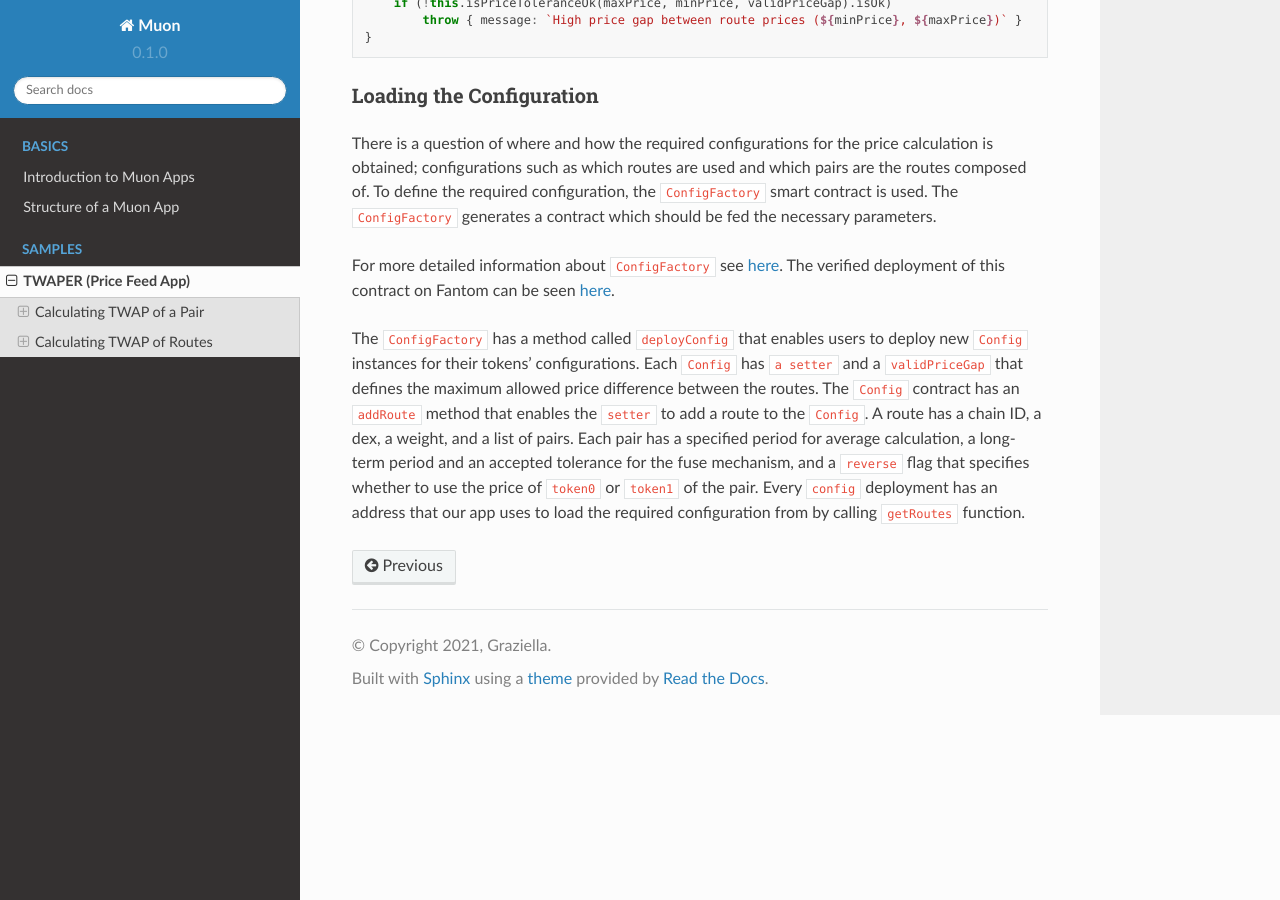
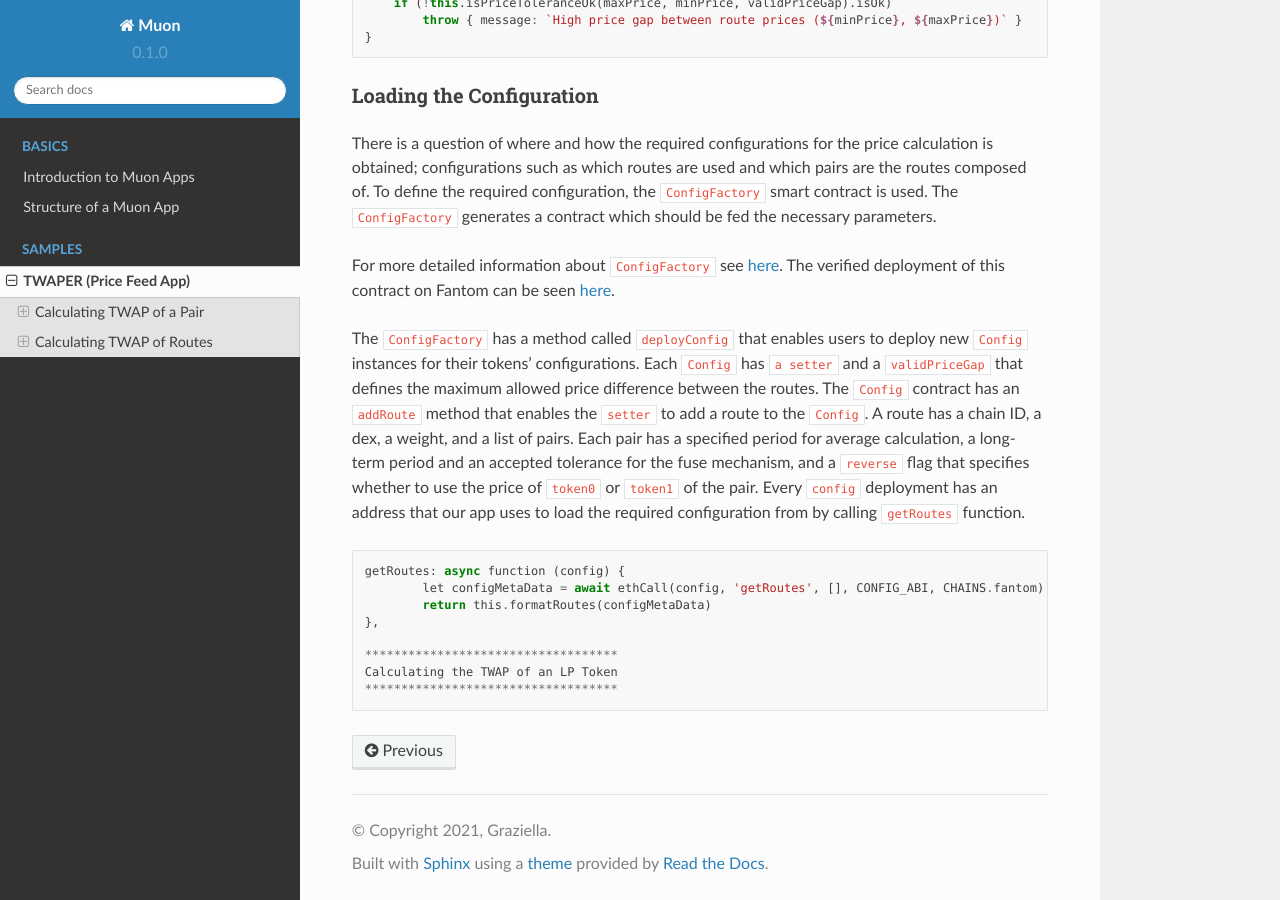
Before and after one commit to abramsymons/rtd-muon, a Sphinx documentation site: the page built from docs/source/twaper.rst, in a window 1280 px wide and 900 px high, scrolled down 10052 px. Built offline with Sphinx 7.4.7 and the Read the Docs theme 2.0.0, drawn with Linux system fonts in a browser that asks for light colours.

Commit message:
Update twaper.rst

```diff
--- a/docs/source/twaper.rst
+++ b/docs/source/twaper.rst
@@ -419,3 +419,14 @@ There is a question of where and how the required configurations for the price c
 For more detailed information about ``ConfigFactory`` see `here <https://github.com/smrm-dev/twaper/blob/develop/hardhat/README.md>`_. The verified deployment of this contract on Fantom can be seen `here <https://ftmscan.com/address/0xf1febd6e744e985a2024e7223da61c670fcf1233#code>`_.
 
 The ``ConfigFactory`` has a method called ``deployConfig`` that enables users to deploy new ``Config`` instances for their tokens’ configurations. Each ``Config`` has ``a setter`` and a ``validPriceGap``  that defines the maximum allowed price difference between the routes. The ``Config`` contract has an ``addRoute`` method that enables the ``setter`` to add a route to the ``Config``. A route has a chain ID, a dex, a weight, and a list of pairs. Each pair has a specified period for average calculation, a long-term period and an accepted tolerance for the fuse mechanism, and a ``reverse`` flag that specifies whether to use the price of ``token0`` or ``token1`` of the pair. Every ``config`` deployment has an address that our app uses to load the required configuration from by calling ``getRoutes`` function.
+
+.. code-block::
+
+    getRoutes: async function (config) {
+            let configMetaData = await ethCall(config, 'getRoutes', [], CONFIG_ABI, CHAINS.fantom)
+            return this.formatRoutes(configMetaData)
+    },
+
+    ***********************************
+    Calculating the TWAP of an LP Token
+    ***********************************
```
